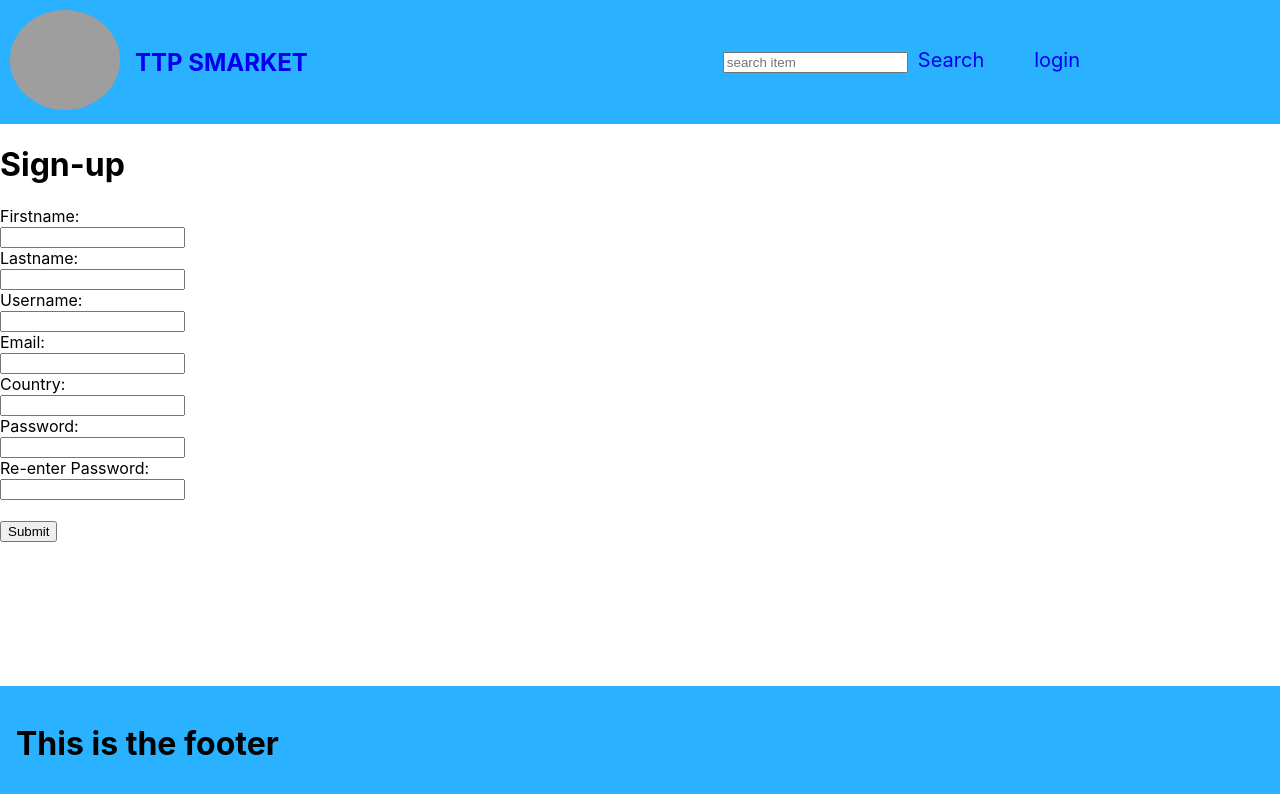
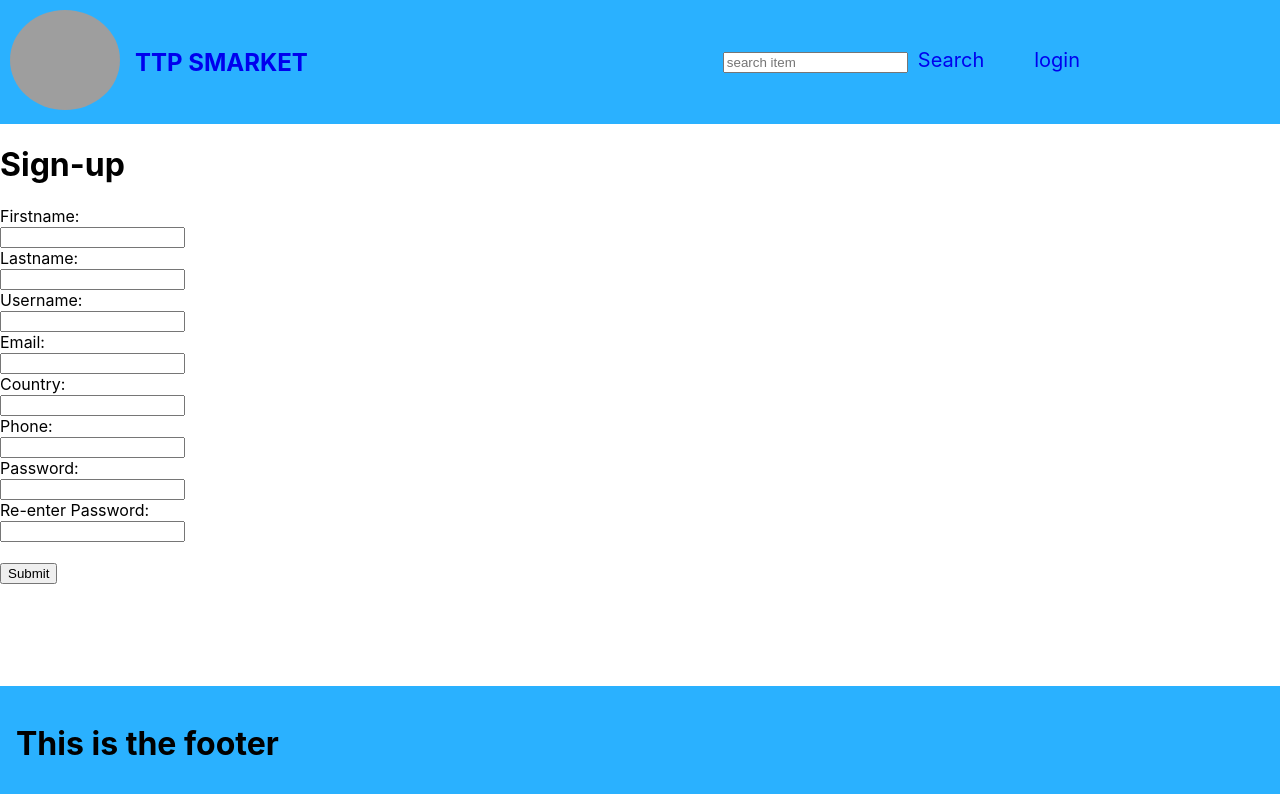
Before and after one commit to HuiyuGuan/Capstone_Frontend, a React (Create React App) app in the folder frontend/: page /#/signup in a window 1280 px wide. Shown: the top 794 px of the page. Built offline with nearby package versions, Linux system fonts and the light colour scheme; grey boxes are pictures that could not be loaded.

Commit message:
added post axios

```diff
--- a/frontend/src/App.js
+++ b/frontend/src/App.js
@@ -2,6 +2,7 @@ import './App.css';
 import React from "react"
 import { useState } from 'react';
 import { HashRouter,Route, Routes} from "react-router-dom"
+import axios from "axios"
 import Layout from "./components/Layout"
 import Login from "./components/Login"
 import Signup from "./components/Signup"
@@ -14,6 +15,7 @@ import Orders from "./components/Orders"
 import ShoppingCart from "./components/ShoppingCart"
 import ProductProfile from './components/ProductProfile';
 import Search from "./components/Search"
+import AddProduct from './components/AddProduct';
 
 
 function App() {
@@ -21,6 +23,10 @@ function App() {
 
   function setlogin(value){
     setHasLogin(value)
+  }
+
+  async function fetchuser(){
+    await axios.get("https://ttpsellit.herokuapp.com/users")
   }
 
   return (
@@ -32,6 +38,7 @@ function App() {
             <Route path = "/login" element={<Login loginStatus={hasLogin} setlogin={setlogin}/>}/>
             <Route path = "/signup" element={<Signup />} />
             <Route path = "/search" element={<Search />} />
+            <Route path = "/addproduct" element={<AddProduct />} />
             <Route path = "/user" element={<User loginStatus={hasLogin}/>} />
             <Route path = "/user/profile"element={<UserProfile loginStatus={hasLogin}/>} />
             <Route path = "/user/sale" element={<UserSale loginStatus={hasLogin}/>} />
--- /dev/null
+++ b/frontend/src/components/AddProduct.js
@@ -0,0 +1,42 @@
+import axios from "axios";
+import React from "react";
+import { useState } from "react";
+import { useNavigate } from "react-router-dom";
+
+export default function AddProduct(){
+    const [name,setName] = useState("")
+    const [img,setImg] = useState("")
+    const [stock, setStock] = useState("")
+    const [price, setPrice] = useState("")
+    const [description, setDescription] = useState("")
+
+    const navigate = useNavigate()
+
+    async function addItem(){
+        await axios.post("https://ttpsellit.herokuapp.com/items", {
+            name : name,
+            price : price,
+            stock : stock,
+            image : img,
+            seller : "mike",
+            description : description
+        })
+    }
+
+    async function handlesubmit(event){
+        event.preventDefault()
+        await addItem()
+        navigate("/")
+    }
+
+    return(
+        <form className="addproduct" onSubmit={handlesubmit}>
+            <label>name <input type="text" value={name} onChange={ e => setName(e.target.value)}/></label><br></br><br></br>
+            <label>image url <input type="text" value={img} onChange={ e => setImg(e.target.value)}/></label><br></br><br></br>
+            <label>stock <input type="text" value={stock} onChange={ e => setStock(e.target.value)}/></label><br></br><br></br>
+            <label>price <input type="number" value={price} onChange={ e => setPrice(e.target.value)}/></label><br></br><br></br>
+            <label>description <input type="text" value={description} onChange={ e => setDescription(e.target.value)}/></label><br></br>
+            <input type="submit" />
+        </form>
+    )
+}
--- a/frontend/src/components/Signup.js
+++ b/frontend/src/components/Signup.js
@@ -1,13 +1,15 @@
 import { useNavigate } from "react-router-dom";
 import { useState } from "react";
+import axios from "axios";
 
 export default function Signup(props){
     const navigate = useNavigate()
 
     const [firstname, setFirstname] = useState("")
-    const [Lastname, setLastname] = useState("")
+    const [lastname, setlastname] = useState("")
     const [username, setUsername] = useState("")
     const [email, setEmail] = useState("")
+    const [phone, setPhone] = useState("")
     const [country, setCountry] = useState("")
     const [password, setPassword] = useState("")
     const [confirmPassword, setConfirmPassword] = useState("")
@@ -17,12 +19,13 @@ export default function Signup(props){
     const [countryError, setCountryError] = useState("")
     const [passwordError, setPasswordError] = useState("")
     const [confirmPasswordError, setConfirmPasswordError] = useState("")
+    const [phoneError, setPhoneError] = useState("")
 
 
     function validate(){
         let isValidate = true
 
-        if(firstname==="" || Lastname===""){
+        if(firstname==="" || lastname===""){
             setNameError("Name CAN NOT be blank")
             isValidate = false
         }
@@ -64,14 +67,32 @@ export default function Signup(props){
         else
             setCountryError("")
 
+        if(phone.charAt(3) !== '-' || phone.charAt(7) !== '-' ){
+            setPhoneError("Invalid Phone number")
+            isValidate = false
+        }
+        else
+            setPhoneError("")
+
         return isValidate
     }
 
-    function handlesubmit(event){
+    async function addUser(){
+        await axios.post("https://ttpsellit.herokuapp.com/users", {
+            username : username,
+            password : password,
+            name: `${firstname} ${lastname}`,
+            email : email,
+            country : country,
+            phone : phone
+        })
+    }
+
+    async function handlesubmit(event){
         event.preventDefault()
-        if(validate()){
+            await addUser()
             navigate("/")
-        }
+
     }
 
     return(
@@ -79,11 +100,11 @@ export default function Signup(props){
             <h1>Sign-up</h1>
             <label>
                 Firstname: <br></br>
-                <input type="text" value ={firstname} onChane={ e => setFirstname(e.target.value)}/>
+                <input type="text" value ={firstname} onChange={ e => setFirstname(e.target.value)}/>
             </label><br></br>
             <label>
                 Lastname: <br></br>
-                <input type="text" value = {Lastname} onChange={ e => setLastname(e.target.value)}/>
+                <input type="text" value = {lastname} onChange={ e => setlastname(e.target.value)}/>
             </label><br></br>
             <label>
                 Username: <br></br>
@@ -98,12 +119,16 @@ export default function Signup(props){
                 <input type="text" value = {country} onChange={ e => setCountry(e.target.value)}/>
             </label><br></br>
             <label>
+                Phone: <br></br>
+                <input type="text" value = {phone} onChange={ e => setPhone(e.target.value)}/>
+            </label><br></br>
+            <label>
                 Password: <br></br>
                 <input type="password" value = {password} onChange={ e => setPassword(e.target.value)}/>
             </label><br></br>
             <label>
                 Re-enter Password: <br></br>
-                <input type="pasword" value = {confirmPassword} onChange={ e => setConfirmPassword(e.target.value)}/>
+                <input type="password" value = {confirmPassword} onChange={ e => setConfirmPassword(e.target.value)}/>
             </label><br></br><br></br>
             <input type = "submit" />
             <div className="form-error">
@@ -111,6 +136,7 @@ export default function Signup(props){
                 <p>{usernameError}</p>
                 <p>{emailError}</p>
                 <p>{countryError}</p>
+                <p>{phoneError}</p>
                 <p>{passwordError}</p>
                 <p>{confirmPasswordError}</p>
             </div>
```
